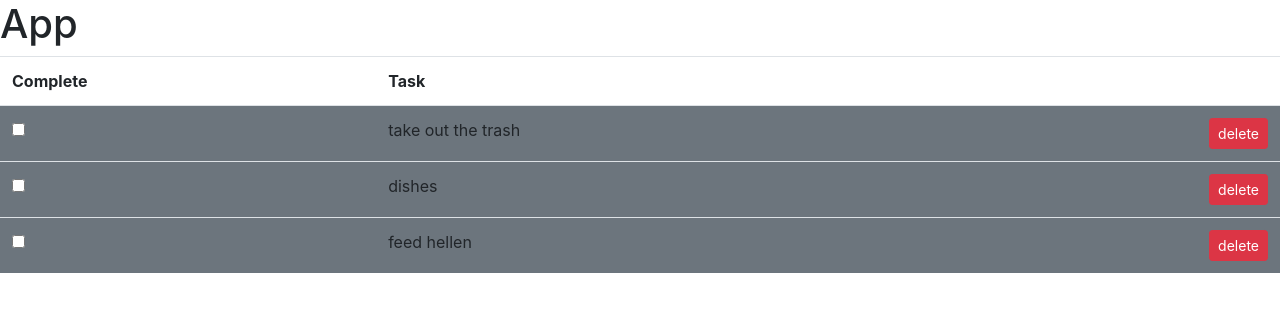
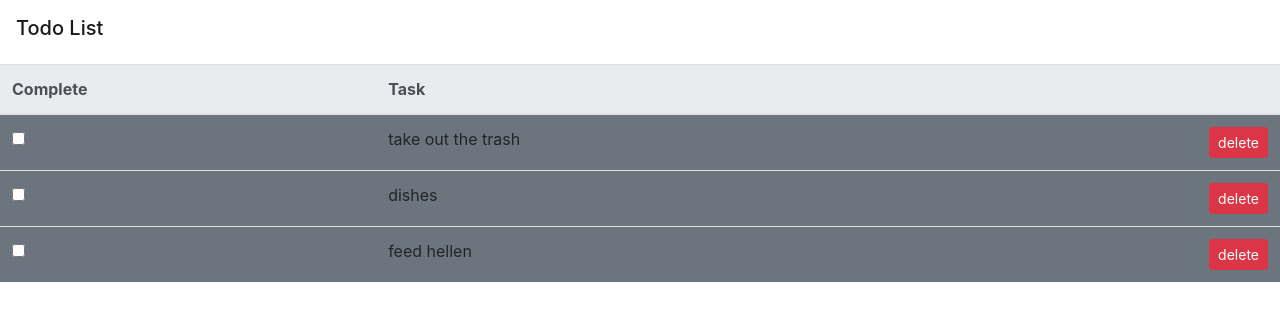
Before and after one commit to conclancy/react_todo_list, a React (Create React App) app: page / in a window 1280 px wide. Shown: the top 320 px of the page. Built offline with nearby package versions, Linux system fonts and the light colour scheme.

Commit message:
Added delete button functionality and Navbar

```diff
--- a/src/App.js
+++ b/src/App.js
@@ -1,7 +1,7 @@
 import React from 'react';
+import Navbar from './components/layout/navbar';
 import 'bootstrap/dist/css/bootstrap.min.css';
-// import Todos from './components/todos/Todos';
-import TaskTable from './components/taskTable/TaskTable'
+import TaskTable from './components/taskTable/TaskTable';
 
 class App extends React.Component {
   state = {
@@ -34,11 +34,16 @@ class App extends React.Component {
     }) });
   }
 
+  // Delete Todo Task
+  delTask = (id) => {
+    this.setState({ todos: [...this.state.todos.filter(todo => todo.id !== id)]})
+  }
+
   render() {
     return (
       <div className="App">
-       <h1>App</h1>
-       <TaskTable todos={this.state.todos} toggleComplete={this.toggleComplete}/>
+        <Navbar />
+        <TaskTable todos={this.state.todos} toggleComplete={this.toggleComplete} delTask={this.delTask}/>
       </div>
     );
   }
--- /dev/null
+++ b/src/components/layout/navbar.js
@@ -0,0 +1,9 @@
+import React from 'react';
+
+export default function Navbar() {
+    return (
+        <nav className="navbar navbar-light">
+             <h1 className="navbar-brand">Todo List</h1>
+        </nav>
+    )
+}
--- a/src/components/taskTable/TaskRow.js
+++ b/src/components/taskTable/TaskRow.js
@@ -16,16 +16,8 @@ export class TaskItem extends Component {
             <tr className={this.getClass()}>
                 <td><input type="checkbox" onChange={this.props.toggleComplete.bind(this, id)}/></td>
                 <td>{ title }</td>
-                <td><button type="button" className="float-right btn btn-danger btn-sm">delete</button></td>
+                <td><button type="button" onClick={this.props.delTask.bind(this, id)} className="float-right btn btn-danger btn-sm">delete</button></td>
             </tr>
-            // <div className={this.getClass()}>
-            //     <p>
-            //         <input type="checkbox" onChange={this.props.toggleComplete.bind(this, id)}/>
-            //         {' '}
-            //         { title }
-            //         <button type="button" className="float-right btn btn-danger btn-sm">delete</button>
-            //     </p>
-            // </div>
         )
     }
 }
--- a/src/components/taskTable/TaskTable.js
+++ b/src/components/taskTable/TaskTable.js
@@ -5,16 +5,20 @@ import PropTypes from 'prop-types';
 class TaskTable extends React.Component {
     render() {
         return <table className="table">
+            <thead className="thead-light">
                 <tr>
-                <th>Complete</th>
-                <th>Task</th>
-                <th></th>
+                    <th scope="col">Complete</th>
+                    <th scope="col">Task</th>
+                    <th scope="col"></th>
                 </tr>
+            </thead>
+            <tbody>
                 {
                     this.props.todos.map((todo) => (
-                    <TaskRow key={todo.id} todo={todo} toggleComplete={this.props.toggleComplete}/>
+                        <TaskRow key={todo.id} todo={todo} toggleComplete={this.props.toggleComplete} delTask={this.props.delTask}/>
                     ))
                 }
+            </tbody>
         </table>
   }
 }
```
Lines whose indentation alone changed are shown as unchanged.
